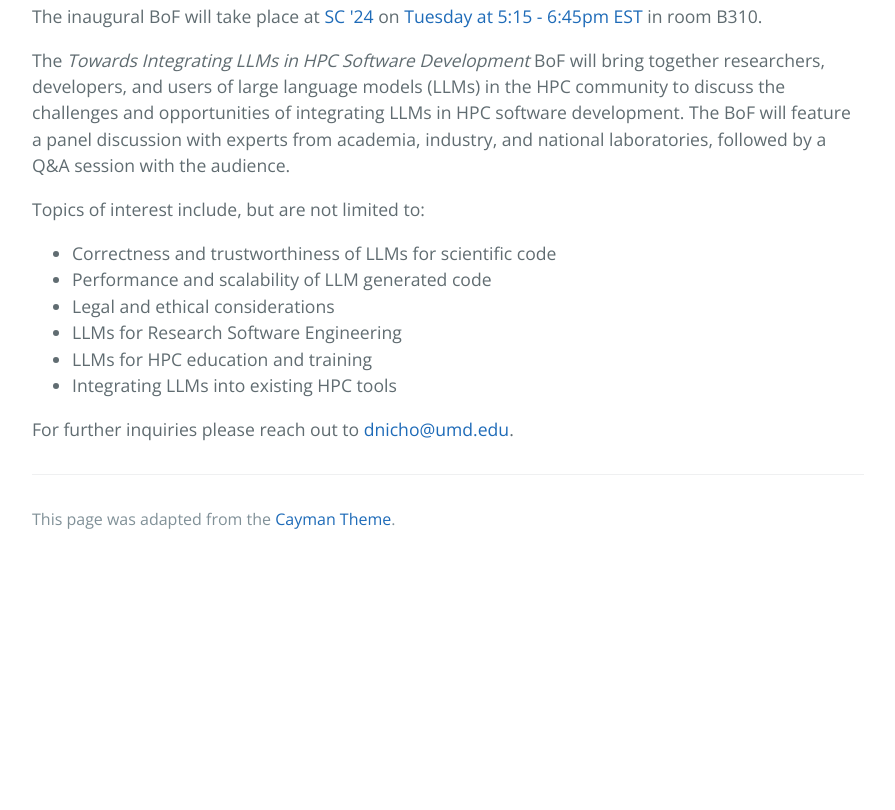
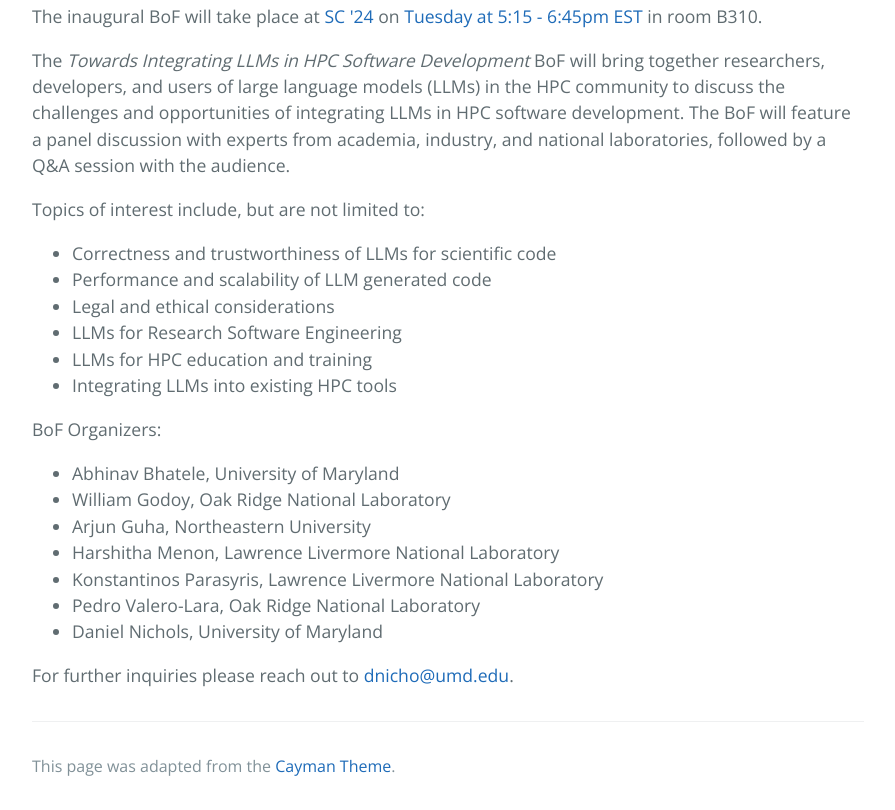
Before and after one commit to parallelcodefoundry/parallelcodefoundry.github.io, a plain HTML site: page sc24-bof.html in a window 1280 px wide. Shown: the part 530-1340 px from the top of the page, without its empty margins (192-1087 px from the left). Before the commit the page ends 1093 px from the top, so only its background shows below. Drawn offline with nearby package versions, Linux system fonts and the light colour scheme.

Commit message:
Add organizers (#1)
* add organizers list

```diff
--- a/sc24-bof.html
+++ b/sc24-bof.html
@@ -47,6 +47,19 @@
         </ul>
       </p>
 
+      <p>
+        BoF Organizers:
+        <ul>
+          <li>Abhinav Bhatele, University of Maryland</li>
+          <li>William Godoy, Oak Ridge National Laboratory</li>
+          <li>Arjun Guha, Northeastern University</li>
+          <li>Harshitha Menon, Lawrence Livermore National Laboratory</li>
+          <li>Konstantinos Parasyris, Lawrence Livermore National Laboratory</li>
+          <li>Pedro Valero-Lara, Oak Ridge National Laboratory</li>
+          <li>Daniel Nichols, University of Maryland</li>
+        </ul>
+      </p>
+
       <p>For further inquiries please reach out to <a href="mailto:dnicho@umd.edu">dnicho@umd.edu</a>.</p>
 
       <footer class="site-footer">
```
